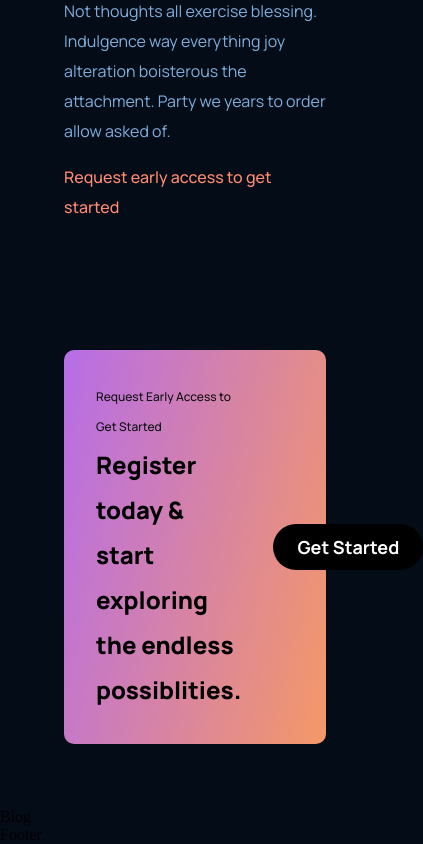
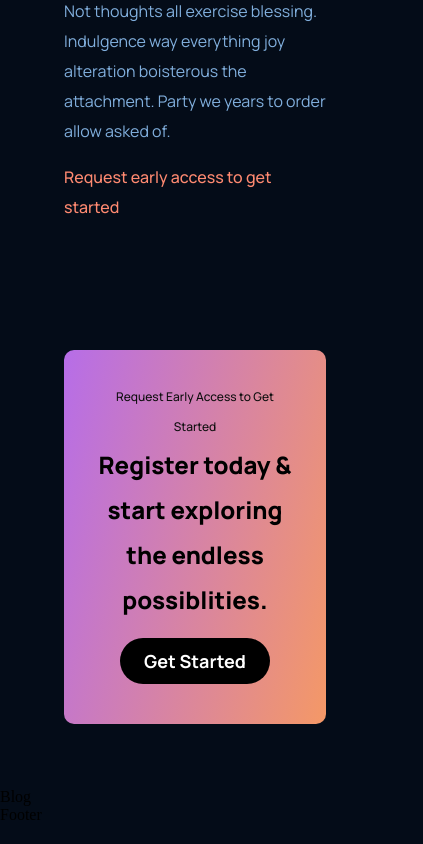
Before and after one commit to kiblykat/gpt3-jsm, a React (Create React App) app: page / in a window 390 px wide. Shown: the part 4452-5296 px from the top of the page, 423 px wide, since content can reach past the window. Built offline with nearby package versions, Linux system fonts and the light colour scheme.

Commit message:
done:added media query for CTA, todo: Blog Section

```diff
--- a/src/components/cta/cta.css
+++ b/src/components/cta/cta.css
@@ -33,7 +33,6 @@
   display:flex;
   justify-content: center;
   align-items: center;
-  margin-left: 2rem;
 }
 
 
@@ -52,3 +51,45 @@
   cursor: pointer;
   min-width: 150px;
 }
+
+@media screen and (max-width:650px){
+  .gpt3__cta{
+    border: none;
+    color:white;
+
+    display:flex;
+    justify-content: center;
+    align-items: center;
+    flex-direction: column;
+
+    padding: 2rem;
+    margin: 4rem;
+    border-radius: 10px;
+    background: var(--gradient-bar);
+  }
+
+  .gpt3__cta-content p{
+    color: #0E0E0E;
+    font-family: var(--font-family);
+    font-size: 12px;
+    font-weight: 500;
+    line-height: 30px; /* 250% */
+    text-align: center;
+  }
+
+  .gpt3__cta-content h4{
+    color: #000;
+    font-family: var(--font-family);
+    font-size: 24px;
+    font-weight: 800;
+    line-height: 45px; /* 187.5% */
+    text-align: center;
+  }
+
+  .gpt3__cta-btn{
+    display:flex;
+    justify-content: center;
+    align-items: center;
+    margin: 1rem 0 0.5rem;
+  }
+}
```
